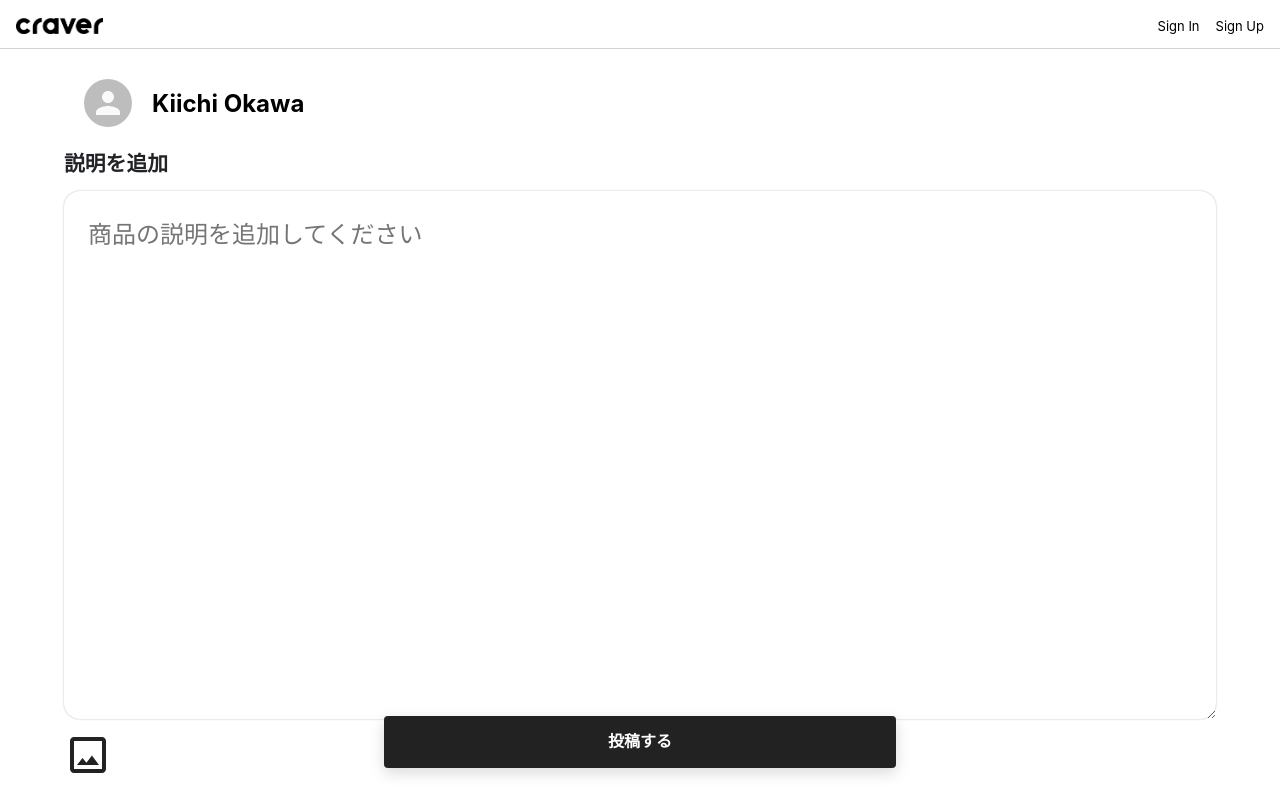
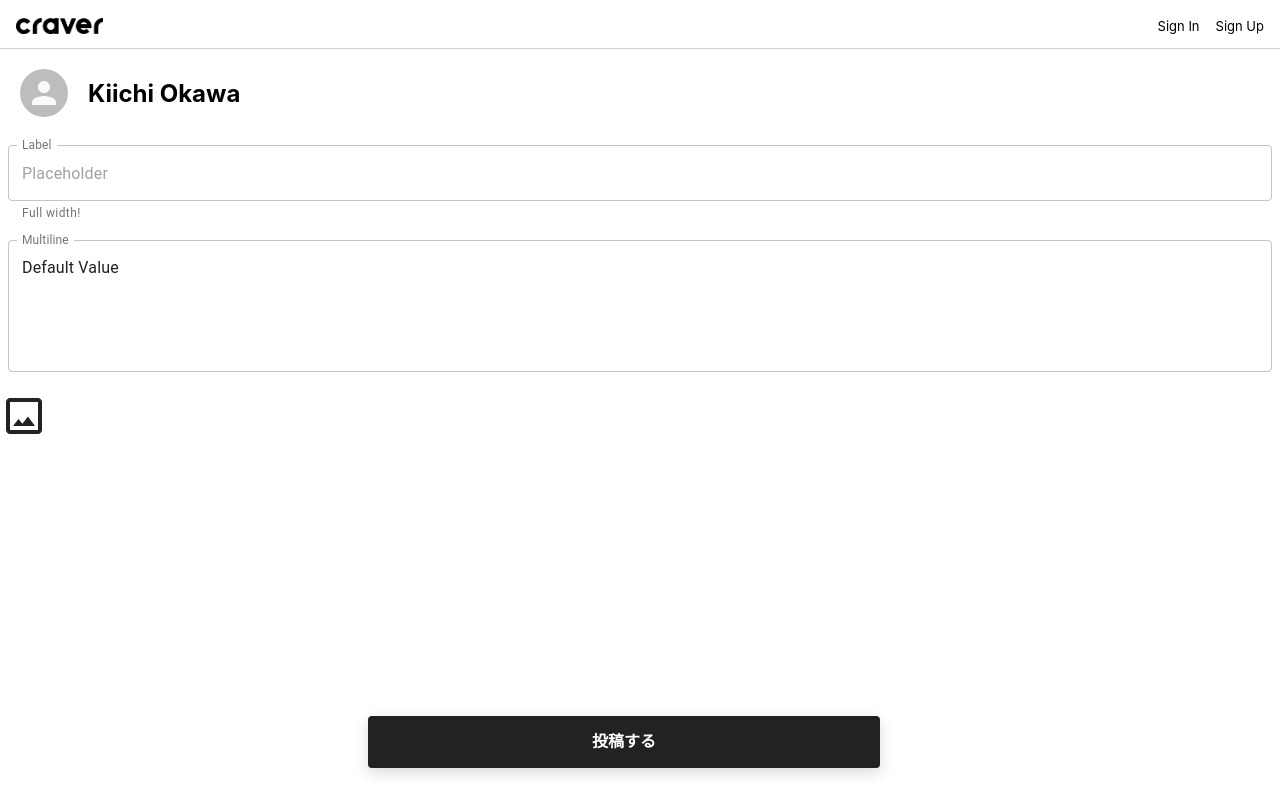
Before and after one commit to 76akeyz9/craver, a React (Create React App) app: page /post in a window 1280 px wide. Built offline with nearby package versions, Linux system fonts and the light colour scheme; no server answers.

Commit message:
developed UI entirely

```diff
--- a/src/Header.css
+++ b/src/Header.css
@@ -3,7 +3,7 @@
   top: 0;
   background-color: white;
   height: 3rem;
-
+  z-index: 100;
   border-bottom: 1px solid lightgray;
   object-fit: contain;
   display: flex;
--- a/src/MapPost.js
+++ b/src/MapPost.js
@@ -1,28 +1,97 @@
 import React from "react";
+import Card from "@material-ui/core/Card";
+import CardHeader from "@material-ui/core/CardHeader";
+import IconButton from "@material-ui/core/IconButton";
+import MoreVertIcon from "@material-ui/icons/MoreVert";
+import Avatar from "@material-ui/core/Avatar";
+import CardMedia from "@material-ui/core/CardMedia";
+import CardContent from "@material-ui/core/CardContent";
+import Typography from "@material-ui/core/Typography";
+import FavoriteIcon from "@material-ui/icons/Favorite";
+import ShareIcon from "@material-ui/icons/Share";
+
+import { makeStyles } from "@material-ui/core/styles";
 import { BrowserRouter as Router, Link } from "react-router-dom";
+import "./MapPost.css"
 
 function MapPost({ id, post }) {
-  //const [{ postData }, dispatch] = useStateValue();
-
-  // const setPost = () => {
-  //   dispatch({
-  //     type: "SET_POSTDATA",
-  //     item: {
-  //       id: id,
-  //       imageUrl: post.imageUrl,
-  //       caption: post.caption,
-  //     },
-  //   });
-  // };
+  const useStyles = makeStyles((theme) => ({
+    root: {
+      maxWidth: 500,
+    },
+    media: {
+      height: 0,
+      paddingTop: "56.25%", // 16:9
+    },
+    expand: {
+      transform: "rotate(0deg)",
+      marginLeft: "auto",
+      transition: theme.transitions.create("transform", {
+        duration: theme.transitions.duration.shortest,
+      }),
+    },
+    expandOpen: {
+      transform: "rotate(180deg)",
+    },
+    avatar: {
+      backgroundColor: "#f56a79",
+    },
+  }));
+  const classes = useStyles();
 
   return (
-    <div className="showPost">
+    <div>
+      <Card className="mapPost__card">
+        <CardHeader
+          avatar={
+            <Avatar aria-label="recipe" className={classes.avatar}>
+              R
+            </Avatar>
+          }
+          action={
+            <IconButton aria-label="settings">
+              <MoreVertIcon />
+            </IconButton>
+          }
+          title="Shrimp and Chorizo Paella"
+          subheader="September 14, 2016"
+        />
+
+        <Link to={`/post/${id}`}>
+          <CardMedia
+            className={classes.media}
+            image={post.imageUrl}
+            title="Paella dish"
+            key={id}
+          />
+        </Link>
+
+        <CardContent>
+          <Typography variant="body2" color="textSecondary" component="p">
+            {post.caption}
+            {/* This impressive paella is a perfect party dish and a fun meal to
+            cook together with your guests. Add 1 cup of frozen peas along with
+            the mussels, if you like. */}
+          </Typography>
+        </CardContent>
+
+        <IconButton aria-label="add to favorites">
+          <FavoriteIcon />
+        </IconButton>
+        <IconButton aria-label="share">
+          <ShareIcon />
+        </IconButton>
+      </Card>
+
+      {/*Previous Version of posts, have changed already  */}
+      {/* <div className="showPost">
         <Link to={`/post/${id}`}>
           <div key={id} className="mapPosts__eachPost">
             <img className="mapPost__image" src={post.imageUrl} />
             {post.caption}
           </div>
         </Link>
+      </div> */}
     </div>
   );
 }
--- a/src/MapPosts.js
+++ b/src/MapPosts.js
@@ -1,6 +1,5 @@
 import React, { useState, useEffect } from "react";
 import { db } from "./firebase";
-import "./MapPost.css";
 import MapPost from "./MapPost";
 
 function MapPosts() {
--- a/src/Order.js
+++ b/src/Order.js
@@ -1,5 +1,13 @@
 import React, { useEffect } from "react";
 import { useStateValue } from "./StateProvider";
+import { withStyles, makeStyles } from "@material-ui/core/styles";
+import Typography from "@material-ui/core/Typography";
+import Slider from "@material-ui/core/Slider";
+import Stepper from "@material-ui/core/Stepper";
+import Step from "@material-ui/core/Step";
+import StepLabel from "@material-ui/core/StepLabel";
+import Button from "@material-ui/core/Button";
+
 import "./Order.css";
 
 function Order() {
@@ -10,35 +18,150 @@ function Order() {
       "https://firebasestorage.googleapis.com/v0/b/craver-react-7590b.appspot.com/o/images%2Fchocolate-3.jpg?alt=media&token=ac5d2da1-5531-429b-ba44-56c9a5ef661a",
   };
 
-  // Need to write error protection which avoid directly access to "order" url.
+  const useStyles = makeStyles((theme) => ({
+    margin: {
+      height: theme.spacing(3),
+    },
+    root: {
+      width: "100%",
+    },
+    backButton: {
+      marginRight: theme.spacing(1),
+    },
+    instructions: {
+      marginTop: theme.spacing(1),
+      marginBottom: theme.spacing(1),
+    },
+  }));
+  const classes = useStyles();
 
-  // useEffect(() => {
-  //   console.log("BASKET IS >>> ", basket);
-  //   if (basket) {
-  //     console.log("BASKET IS NOT EMPTY")
-  //   } else {
-  //     window.location.href = "/";
-  //     console.log("BASKET IS EMPTY")
-  //   }
-  // }, []);
+  // Slider for tips
+  const PrettoSlider = withStyles({
+    root: {
+      color: "#4051B5",
+      height: 8,
+    },
+    thumb: {
+      height: 24,
+      width: 24,
+      backgroundColor: "#4051B5",
+      // backgroundColor: "#fddb3a",
+      border: "2px solid currentColor",
+      marginTop: -8,
+      marginLeft: -12,
+      "&:focus, &:hover, &$active": {
+        boxShadow: "inherit",
+      },
+    },
+    active: {},
+    valueLabel: {
+      left: "calc(-50% + 4px)",
+    },
+    track: {
+      height: 6,
+      borderRadius: 4,
+    },
+    rail: {
+      height: 6,
+      borderRadius: 4,
+    },
+  })(Slider);
+  // End Slider for Tips
+
+  // Start status bar part
+  function getSteps() {
+    return ["review order", "Delivery info", "Confirmation"];
+  }
+  const [activeStep, setActiveStep] = React.useState(0);
+  const steps = getSteps();
+
+  const handleNext = () => {
+    setActiveStep((prevActiveStep) => prevActiveStep + 1);
+  };
+
+  const handleBack = () => {
+    setActiveStep((prevActiveStep) => prevActiveStep - 1);
+  };
+  // Finish status bar part
 
   return (
     <div className="order">
-      <div className="order__head">
-        <h1>this is order head</h1>
+      {/* Start Status Bar */}
+      <div className={classes.root}>
+        <Stepper activeStep={activeStep} alternativeLabel>
+          {steps.map((label) => (
+            <Step key={label}>
+              <StepLabel>{label}</StepLabel>
+            </Step>
+          ))}
+        </Stepper>
+      </div>
+      {/* Finish Status Bar */}
+
+      {(() => {
+        switch (activeStep) {
+          case 0:
+            return (
+              <div>
+                <div className="order__container">
+                  <img className="order__image" src={basket.id.image}></img>
+                  <div className="order__item__detail__container">
+                    <div className="order__item__detail"> ¥3,000</div>
+                    <div className="order__item__detail"> 個数 □</div>
+                  </div>
                 </div>
                 <div className="order__container">
                   <img className="order__image" src={basket.id.image}></img>
+                  <div className="order__item__detail__container">
+                    <div className="order__item__detail"> ¥5,000</div>
+                    <div className="order__item__detail"> 個数 □</div>
                   </div>
-      <div className="order__container">
-        <img className="order__image" src={basket.id.image}></img>
                 </div>
+
                 <div className="order__caption">
                   〇〇さんに投げ銭でお礼を伝えませんか？投げ銭分は合計代金から割引されます！
                 </div>
-      <div className="order_tip_bar"></div>
-      <div className="order_total">Total 5,000</div>
-      <div className="order_next">次へ</div>
+                <div className="order__tip__bar">
+                  <div className={classes.margin} />
+                  <PrettoSlider
+                    valueLabelDisplay="auto"
+                    aria-label="pretto slider"
+                    defaultValue={30}
+                  />
+                </div>
+                <div className="order__total">Total 5,000</div>
+              </div>
+            );
+          case 1:
+            return <div>Delivery Page</div>;
+          case 2:
+            return <div>Confirmation</div>;
+          default:
+            return <div></div>;
+        }
+      })()}
+
+      {/* <div className="order__next">次へ</div> */}
+      <div>
+        <div>
+          <div className="order__buttons">
+            <div className="order__button__back">
+              <Button
+                disabled={activeStep === 0}
+                onClick={handleBack}
+                className={classes.backButton}
+              >
+                Back
+              </Button>
+            </div>
+            <div className="order__button__next">
+              <Button variant="contained" color="primary" onClick={handleNext}>
+                {activeStep === steps.length - 1 ? "Finish" : "Next"}
+              </Button>
+            </div>
+          </div>
+        </div>
+      </div>
     </div>
   );
 }
--- a/src/Post.css
+++ b/src/Post.css
@@ -1,38 +1,24 @@
-.postStory{
-  display: flex;
-  flex-direction: column;
-  width: 90%;
-  margin-left: auto;
-  margin-right: auto;
-  margin-top: 10px;
-  margin-bottom: 10px;
-  background-color: white;
-}
-
-.postStory__head{
+.postStory__head {
   display: flex;
   height: 3em;
   align-items: center;
   padding: 20px;
 }
 
-.postStory__avatar{
+.postStory__avatar {
   margin-right: 20px;
   height: 3rem !important;
   width: 3rem !important;
-
 }
 
-.postStory__caption{
-  height: 30rem;
-  border-radius: 1rem;
-  padding: 24px;
-  box-shadow: 0 0 2px 0 rgba(0, 0, 0, 0.3);
-  border: 0;
-  font-size: 1.5rem;
+.post__caption {
+  /* display: inline-block !important;
+  padding: 15px 10px !important;
+  line-height: 10rem !important;
+ */
 }
 
-.postStory__button{
+.postStory__button {
   z-index: 1;
   position: absolute;
   bottom: 2rem;
@@ -57,28 +43,11 @@
   border-color: transparent;
 }
 
-.app__form{
-  padding: 20px;
-  z-index: 1;
-  background-color: #e9e9eb;
-  width: 90%;
-  margin: 20px;
-}
-
-h4{
-  font-size: 1.3rem;
-  margin-bottom: 0.5em;
-  text-align: initial;
-  color: #212326;
-  height: 34px;
-  size: 28px;
-}
-
-.postStory__input__file{
+.postStory__input__file {
   display: none;
 }
 
-.postStory__imageIcon{
+.postStory__imageIcon {
   margin-top: 0.5em;
   color: #222222;
   width: initial;
@@ -86,3 +55,23 @@ h4{
   width: 2em !important;
   height: 2em !important;
 }
+
+/* .postStory {
+  display: flex;
+  flex-direction: column;
+  width: 90%;
+  margin-left: auto;
+  margin-right: auto;
+  margin-top: 10px;
+  margin-bottom: 10px;
+  background-color: white;
+} */
+
+/* .postStory__caption{
+  height: 30rem;
+  border-radius: 1rem;
+  padding: 24px;
+  box-shadow: 0 0 2px 0 rgba(0, 0, 0, 0.3);
+  border: 0;
+  font-size: 1.5rem;
+} */
--- a/src/Post.js
+++ b/src/Post.js
@@ -5,6 +5,8 @@ import Avatar from "@material-ui/core/Avatar";
 import firebase from "firebase";
 import { storage, db } from "./firebase";
 import { Link } from "react-router-dom";
+import { makeStyles } from "@material-ui/core/styles";
+import TextField from "@material-ui/core/TextField";
 
 function Post() {
   const [caption, setCaption] = useState("");
@@ -57,8 +59,26 @@ function Post() {
     );
   };
 
+  const useStyles = makeStyles((theme) => ({
+    root: {
+      display: "flex",
+      flexWrap: "wrap",
+    },
+    textField: {
+      marginLeft: theme.spacing(1),
+      marginRight: theme.spacing(1),
+      // width: '25ch',
+    },
+  }));
+  const classes = useStyles();
+
+  const handleChangeText = (event) => {
+    setCaption(event.target.value);
+  };
+
   return (
-    <div className="postStory">
+    <div>
+
       <div className="postStory__head">
         <Avatar className="postStory__avatar" alt="" />
         <div className="postStory__avatar__name">
@@ -66,15 +86,37 @@ function Post() {
         </div>
       </div>
 
-      <h4>説明を追加 </h4>
+      <div className={classes.root}>
+        <TextField
+          className="post__caption"
+          id="outlined-full-width"
+          label="Label"
+          style={{ margin: 8 }}
+          placeholder="Placeholder"
+          helperText="Full width!"
+          fullWidth
+          margin="normal"
+          InputLabelProps={{
+            shrink: true,
+          }}
+          variant="outlined"
+          onChange={handleChangeText}
+          value={caption}
+        />
+      </div>
+      <div className={classes.root}>
+        <TextField
+          id="outlined-multiline-static"
+          label="Multiline"
+          multiline
+          rows={5}
+          defaultValue="Default Value"
+          variant="outlined"
+          style={{ margin: 8 }}
+          fullWidth
+        />
+      </div>
 
-      <textarea
-        className="postStory__caption"
-        type="text"
-        placeholder="商品の説明を追加してください"
-        value={caption}
-        onChange={(event) => setCaption(event.target.value)}
-      ></textarea>
       <label>
         <CropOriginalIcon className="postStory__imageIcon" />
         <input
@@ -83,11 +125,20 @@ function Post() {
           onChange={handleChange}
         />
       </label>
+
       <Link to="post/success">
         <button className="postStory__button" onClick={handleUpload}>
           投稿する
         </button>
       </Link>
+
+      {/* <textarea
+        className="postStory__caption"
+        type="text"
+        placeholder="商品の説明を追加してください"
+        value={caption}
+        onChange={(event) => setCaption(event.target.value)}
+      ></textarea> */}
     </div>
   );
 }
--- a/src/WatchPost.js
+++ b/src/WatchPost.js
@@ -3,6 +3,7 @@ import BuyButton from "./BuyButton";
 import { db } from "./firebase";
 import Avatar from "@material-ui/core/Avatar";
 import "./WatchPost.css";
+import { Typography } from "@material-ui/core";
 
 function WatchPost() {
   const url = window.location.href.split("post/")[1];
@@ -39,8 +40,10 @@ function WatchPost() {
           <div className="watchPost__follow">Follow</div>
         </div>
       </div>
+      <Typography variant="body2" color="textSecondary" component="p">
+        <div className="watchPost__caption">{caption}</div>
+      </Typography>
 
-      <div className="watchPost__caption">{caption}</div>
       <div className="watchPost__footer">
         <div className="watchPost__buy">
           <BuyButton
```
Also changed, not shown: src/MapPost.css (+2 -32 lines), src/Order.css (+40 -3 lines), src/MapPosts.css (added), src/assets/cheesecake1.jpeg (added). Lines whose indentation alone changed are shown as unchanged.
